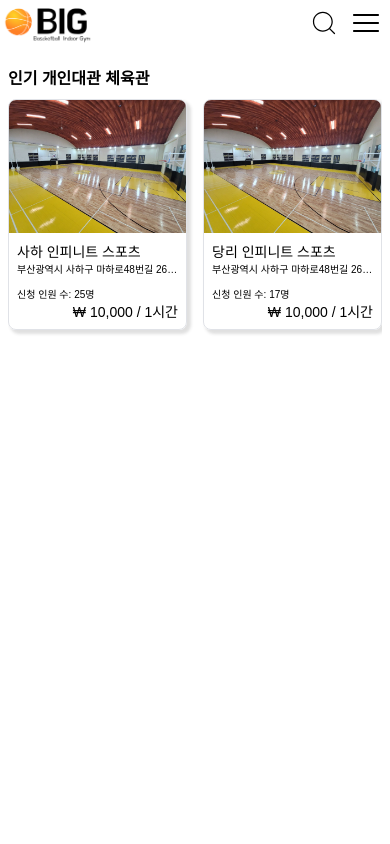
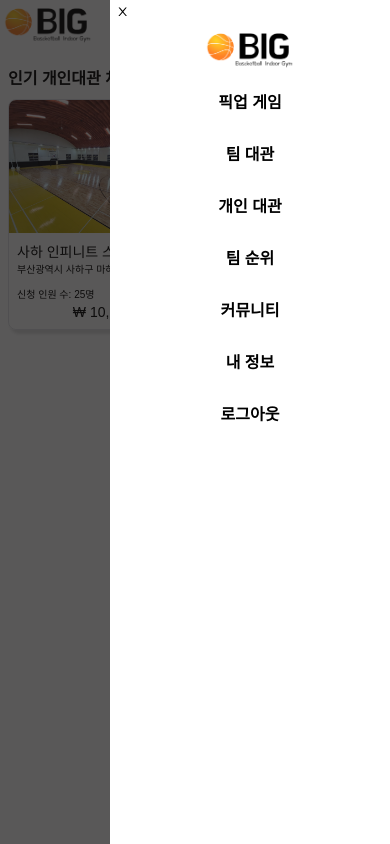
Before and after one commit to B-I-G-team/BIG_front, a React (Create React App) app: page / in a window 390 px wide. Both pictures are taken after a click on the button 366 px from the left and 24 px from the top of the page. Built offline with nearby package versions, Linux system fonts and the light colour scheme; no server answers.

Commit message:
Style: 모바일 Drawer 추가

```diff
--- a/src/components/common/Drawer.tsx
+++ b/src/components/common/Drawer.tsx
@@ -1,7 +1,126 @@
 import React from 'react';
+import styled from 'styled-components';
+import logoImage from 'assets/logo.png';
+import { Link } from 'react-router-dom';
+import { AiOutlineClose } from 'react-icons/ai';
+import { useAtomValue } from 'jotai';
+import { userAtom } from 'atoms/common';
+import * as api from 'api/auth';
 
-const Drawer = () => {
-  return <div>Drawer</div>;
+interface Props {
+  open: boolean;
+  closeDrawer: () => void;
+}
+
+const Drawer = ({ open, closeDrawer }: Props) => {
+  const user = useAtomValue(userAtom);
+
+  const onClickLogout = () => {
+    api.signout();
+  };
+
+  return (
+    <>
+      <Container open={open}>
+        <Wrapper>
+          <CloseButton onClick={closeDrawer}>
+            <AiOutlineClose />
+          </CloseButton>
+          <LogoLink to="/">
+            <Logo src={logoImage} />
+          </LogoLink>
+          <LinkItem to="/">픽업 게임</LinkItem>
+          <LinkItem to="/">팀 대관</LinkItem>
+          <LinkItem to="/">개인 대관</LinkItem>
+          <LinkItem to="/">팀 순위</LinkItem>
+          <LinkItem to="/">커뮤니티</LinkItem>
+          {user?.email ? (
+            <>
+              <LinkItem to="/">로그인</LinkItem>
+            </>
+          ) : (
+            <>
+              <LinkItem to="/">내 정보</LinkItem>
+              <LinkItem to="/" onClick={onClickLogout}>
+                로그아웃
+              </LinkItem>
+            </>
+          )}
+        </Wrapper>
+      </Container>
+      <Overlay open={open} onClick={closeDrawer} />
+    </>
+  );
 };
 
 export default Drawer;
+
+const Container = styled.div<{ open: boolean }>`
+  width: 280px;
+  height: 100vh;
+
+  position: absolute;
+  top: 0;
+  right: 0;
+  background-color: #fff;
+  z-index: 2;
+
+  transform: ${({ open }) => (open ? 'translanteX(0)' : 'translateX(100%)')};
+  transition: 200ms;
+  @media ${({ theme }) => theme.grid.tablet} {
+    display: none;
+  }
+`;
+
+const Wrapper = styled.div`
+  position: relative;
+
+  display: flex;
+  flex-direction: column;
+  align-items: center;
+  justify-content: flex-start;
+`;
+
+const CloseButton = styled.button`
+  position: absolute;
+  top: 4px;
+  left: 0;
+
+  color: ${({ theme }) => theme.color.black};
+
+  z-index: 3;
+`;
+
+const LogoLink = styled(Link)`
+  margin-top: 25px;
+`;
+
+const Logo = styled.img`
+  width: 90px;
+  height: auto;
+`;
+
+const LinkItem = styled(Link)`
+  width: 100%;
+  text-align: center;
+  padding: 14px 0;
+  font-size: ${({ theme }) => theme.font.size.subtitle_1};
+  font-weight: 600;
+`;
+
+const Overlay = styled.div<{ open: boolean }>`
+  position: absolute;
+  left: 0;
+  top: 0;
+  background-color: rgba(19, 18, 18, 0.7);
+  z-index: 1;
+  width: 100%;
+  height: 100vh;
+  visibility: ${({ open }) => (open ? 'visible' : 'hidden')};
+  opacity: ${({ open }) => (open ? '1' : '0')};
+  transition: 200ms;
+
+  @media ${({ theme }) => theme.grid.tablet} {
+    display: none;
+  }
+`;
--- a/src/components/common/Header.tsx
+++ b/src/components/common/Header.tsx
@@ -1,4 +1,4 @@
-import React from 'react';
+import React, { useState } from 'react';
 import { Link, useLocation } from 'react-router-dom';
 import styled from 'styled-components';
 import logoImage from 'assets/logo.png';
@@ -9,17 +9,28 @@
 import { useAtomValue } from 'jotai';
 import { userAtom } from 'atoms/common';
 import * as api from 'api/auth';
+import Drawer from './Drawer';
 
 const Header = () => {
   const location = useLocation();
   const user = useAtomValue(userAtom);
+  const [open, setOpen] = useState(false);
 
   const onClickLogout = () => {
     api.signout();
   };
 
+  const openDrawer = () => {
+    setOpen(true);
+  };
+
+  const closeDrawer = () => {
+    setOpen(false);
+  };
+
   if (location.pathname !== '/login' && location.pathname !== '/signup')
     return (
+      <>
         <Container>
           <LeftSection>
             <LogoLink to="/">
@@ -40,7 +51,7 @@
             <button type="button">
               <SearchIcon size={30} />
             </button>
-          <button type="button">
+            <button type="button" onClick={openDrawer}>
               <HamburgerIcon size={30} />
             </button>
 
@@ -60,6 +71,9 @@
             </NavList>
           </RightSecton>
         </Container>
+
+        <Drawer open={open} closeDrawer={closeDrawer} />
+      </>
     );
 
   return <></>;
```
Lines whose indentation alone changed are shown as unchanged.
